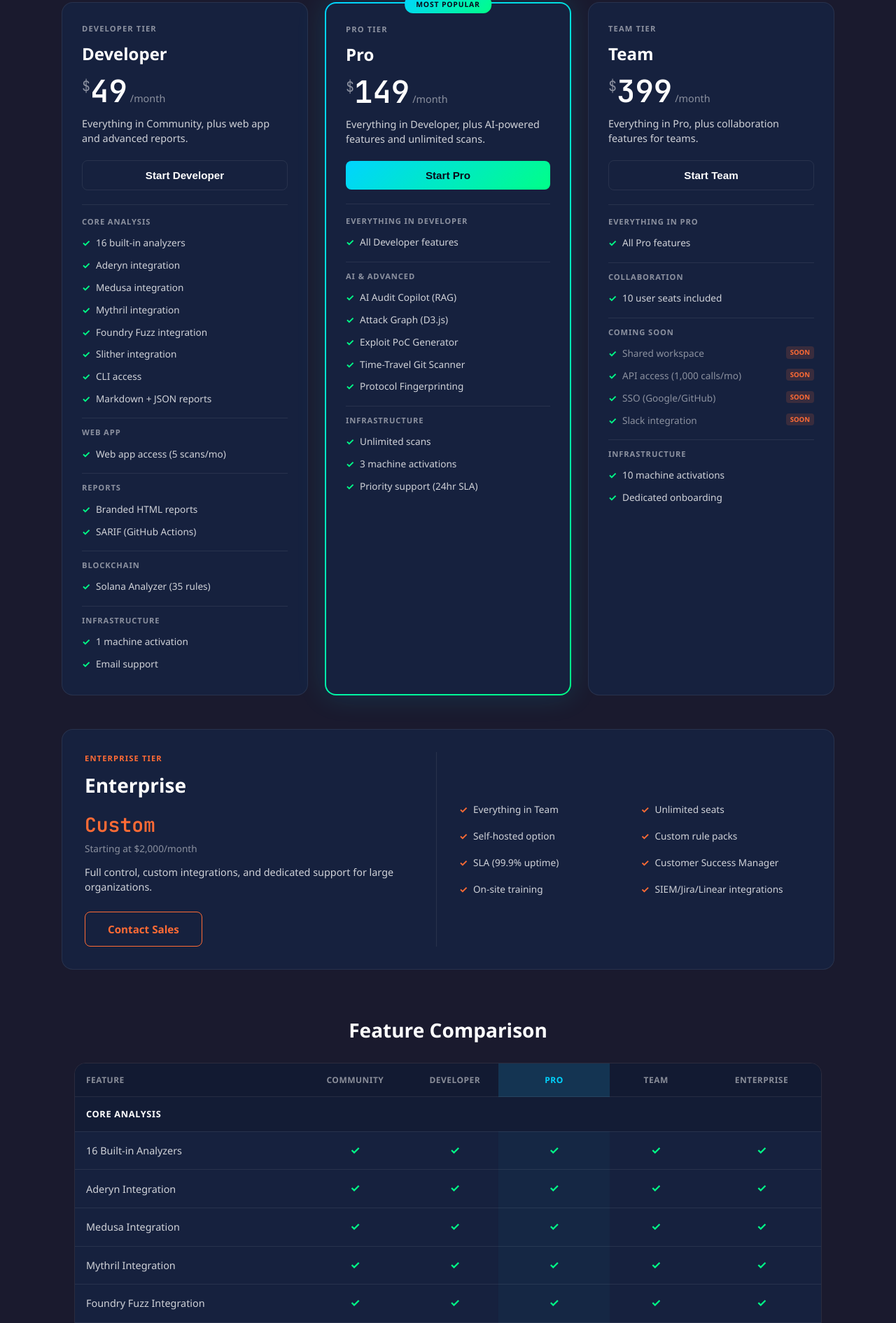
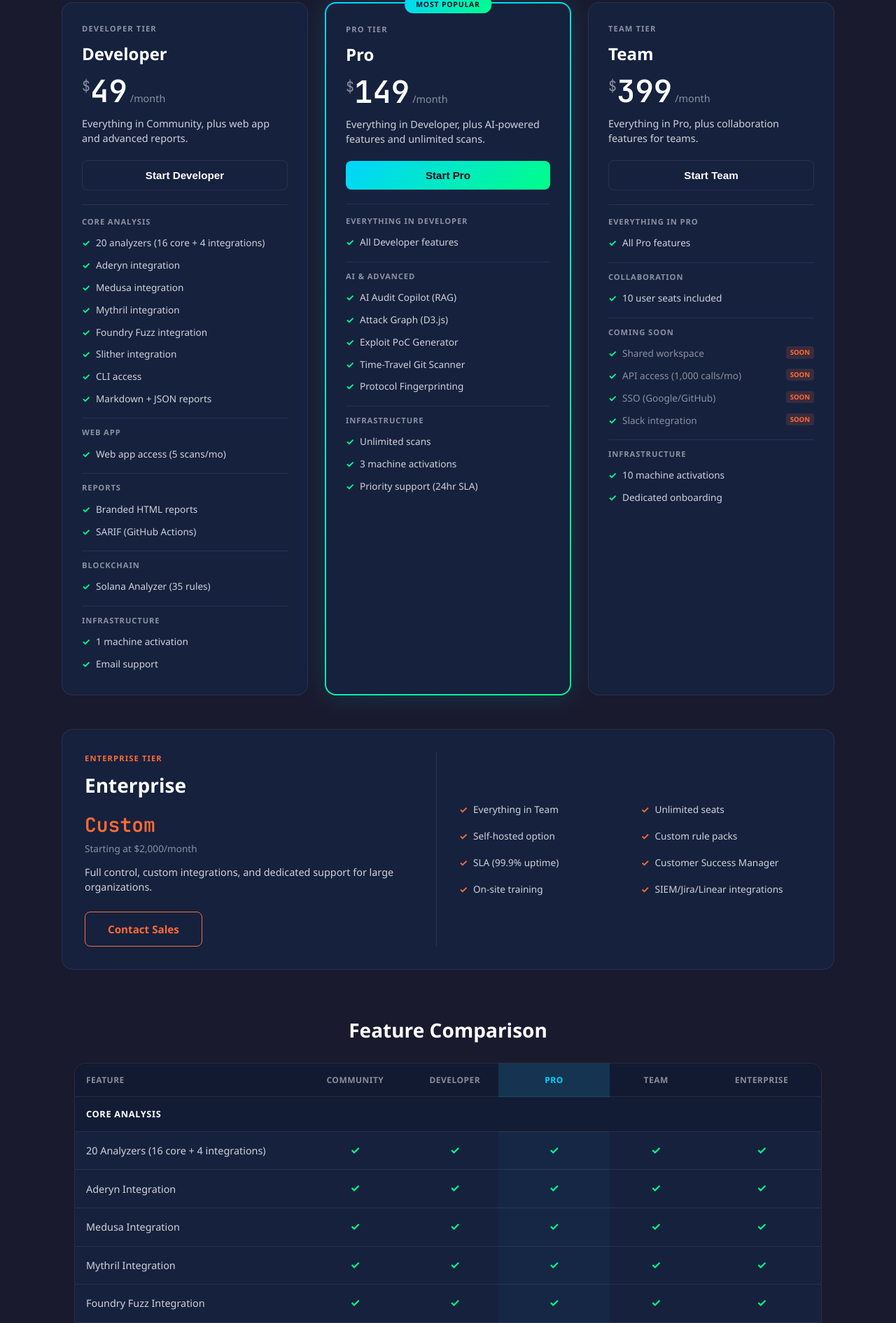
Before and after one commit to RunTimeAdmin/counterscarp, a FastAPI app: page /pricing in a window 1280 px wide. Shown: the part 586-2477 px from the top of the page at 70% size. Run offline with FastAPI, Linux system fonts and the light colour scheme; some libraries are stand-ins or nearby versions.

Commit message:
Fix analyzer count: 20 free (16 core + 4 integrations), 21 with Solana
- Update pricing page Community tier to show 20 analyzers
- Update comparison table and FAQ with correct breakdown
- Update Schema.org structured data

```diff
--- a/webapp/templates/pricing.html
+++ b/webapp/templates/pricing.html
@@ -665,7 +665,7 @@
             <hr class="pricing-divider">
             <ul class="pricing-features">
                 <li class="section-label">Core Analysis</li>
-                <li><span class="check">&#10003;</span> 16 built-in analyzers</li>
+                <li><span class="check">&#10003;</span> 20 analyzers (16 core + 4 integrations)</li>
                 <li><span class="check">&#10003;</span> Aderyn integration</li>
                 <li><span class="check">&#10003;</span> Medusa integration</li>
                 <li><span class="check">&#10003;</span> Mythril integration</li>
@@ -810,7 +810,7 @@
                         <td class="cat-row" colspan="6">Core Analysis</td>
                     </tr>
                     <tr>
-                        <td>16 Built-in Analyzers</td>
+                        <td>20 Analyzers (16 core + 4 integrations)</td>
                         <td class="y">&#10003;</td>
                         <td class="y">&#10003;</td>
                         <td class="y hl">&#10003;</td>
@@ -1050,7 +1050,7 @@
                 <span class="faq-icon"></span>
             </div>
             <div class="faq-answer">
-                Yes! The Community tier is free forever, MIT licensed, and includes all 16 security analyzers. No account or credit card required. Perfect for open source projects and learning.
+                Yes! The Community tier is free forever, MIT licensed, and includes all 20 security analyzers (16 core + Slither, Aderyn, Mythril, Medusa). No account or credit card required. Perfect for open source projects and learning.
             </div>
         </div>
 
@@ -1180,7 +1180,7 @@
       "name": "Is Sentinel Engine free to use?",
       "acceptedAnswer": {
         "@type": "Answer",
-        "text": "Yes! The Community tier is free forever, MIT licensed, and includes all 16 security analyzers. No account or credit card required. Perfect for open source projects and learning."
+        "text": "Yes! The Community tier is free forever, MIT licensed, and includes all 20 security analyzers (16 core + Slither, Aderyn, Mythril, Medusa). No account or credit card required. Perfect for open source projects and learning."
       }
     },
     {
```
